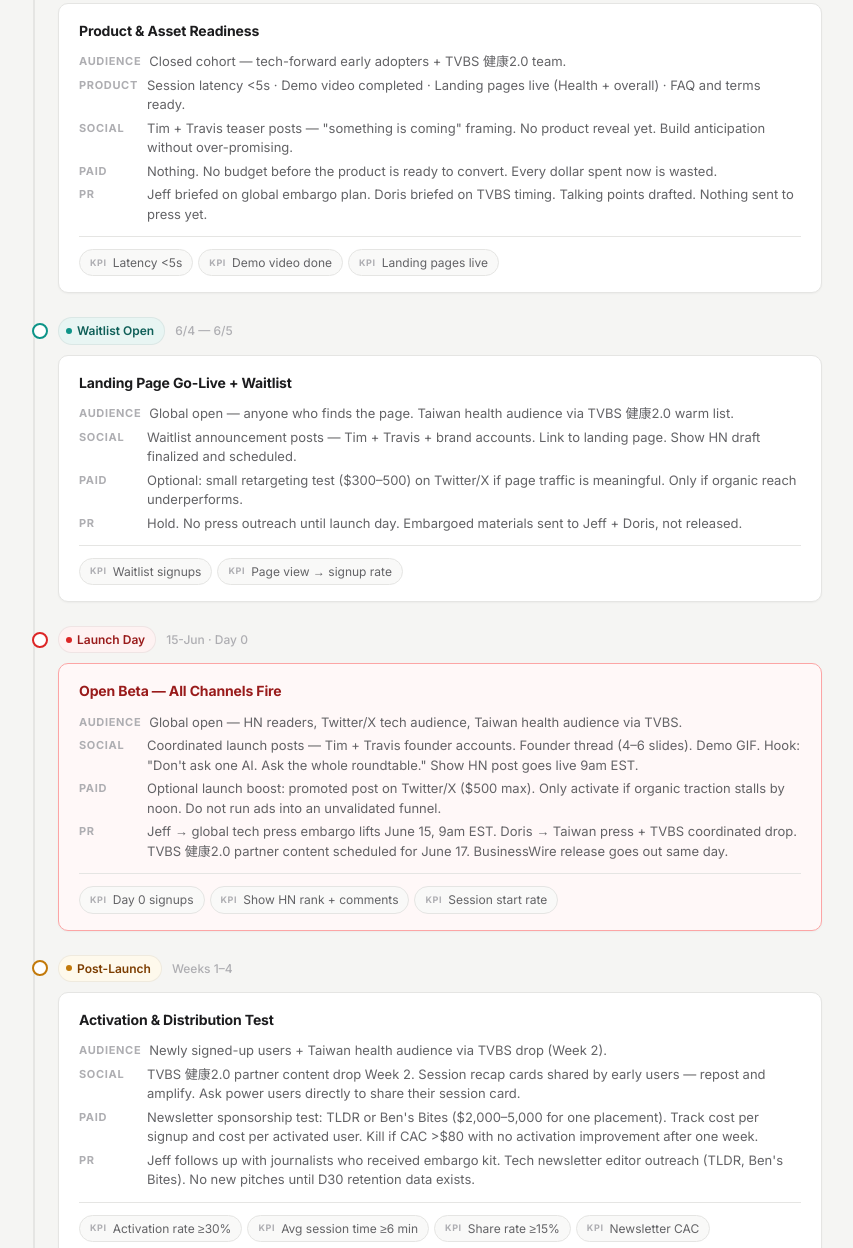
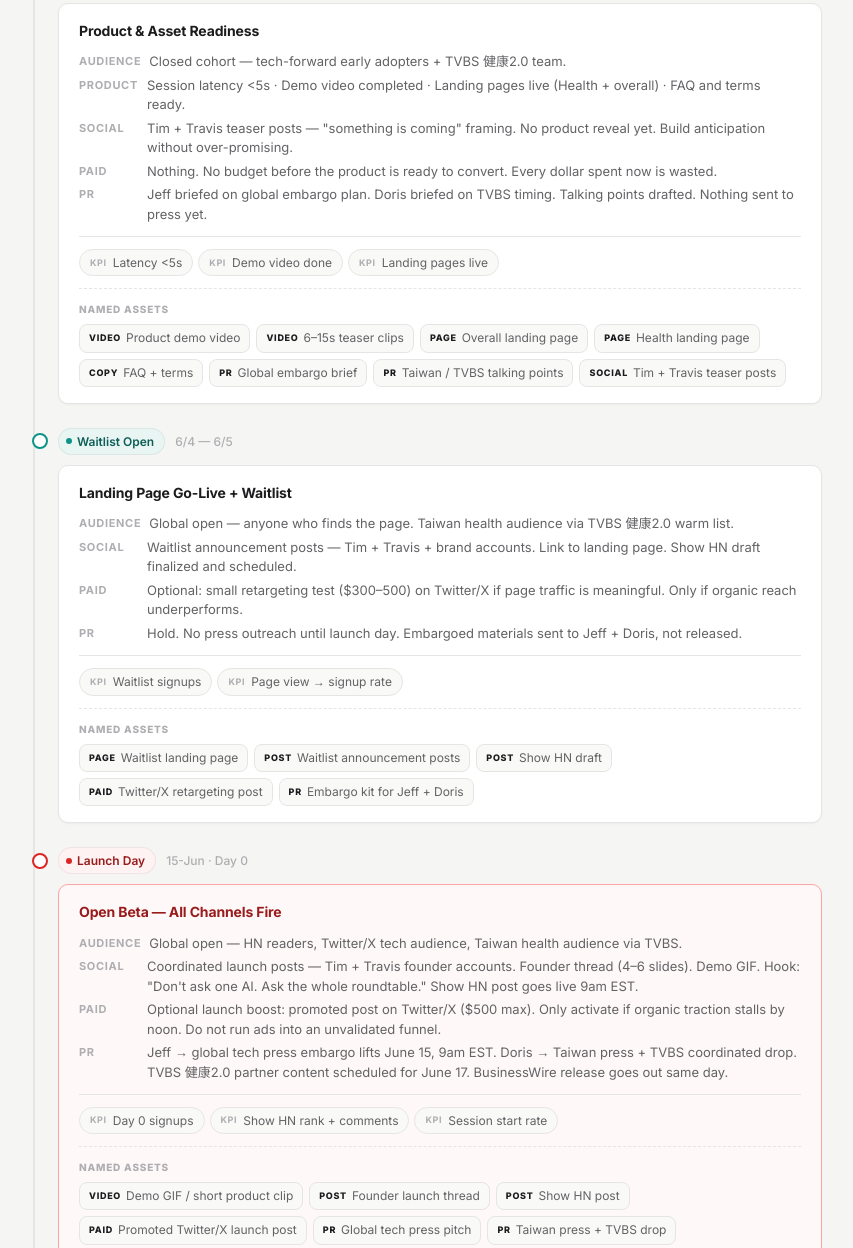
Before and after one commit to amandaclaw88-web/roundtable-ai-timeline, a plain HTML site: page index.html in a window 1280 px wide. Shown: the part 2267-3515 px from the top of the page, without its empty margins (216-1069 px from the left). Drawn offline with Linux system fonts and the light colour scheme.

Commit message:
Add named GTM assets by channel

```diff
--- a/index.html
+++ b/index.html
@@ -212,6 +212,11 @@
       font-size: 9px; font-weight: 700; letter-spacing: .07em;
       text-transform: uppercase; color: var(--faint); margin-right: 2px;
     }
+    .asset-row { margin-top: 12px; padding-top: 12px; border-top: 1px dashed var(--border); }
+    .asset-label { display: block; margin-bottom: 7px; font-size: 10px; font-weight: 800; letter-spacing: .08em; text-transform: uppercase; color: var(--faint); }
+    .asset-list { display: flex; flex-wrap: wrap; gap: 6px; }
+    .asset-chip { display: inline-flex; align-items: center; gap: 5px; border: 1px solid var(--border); background: var(--surface-2); border-radius: 8px; padding: 5px 9px; font-size: 12px; line-height: 1.35; color: var(--muted); }
+    .asset-chip b { font-size: 9px; font-weight: 800; letter-spacing: .08em; text-transform: uppercase; color: var(--ink); }
 
     /* Launch card accent */
     .tl-card.is-launch {
@@ -535,6 +540,7 @@
               <div class="kpi-chip"><span class="cl">KPI</span> Demo video done</div>
               <div class="kpi-chip"><span class="cl">KPI</span> Landing pages live</div>
             </div>
+            <div class="asset-row"><span class="asset-label">Named assets</span><div class="asset-list"><span class="asset-chip"><b>Video</b> Product demo video</span><span class="asset-chip"><b>Video</b> 6–15s teaser clips</span><span class="asset-chip"><b>Page</b> Overall landing page</span><span class="asset-chip"><b>Page</b> Health landing page</span><span class="asset-chip"><b>Copy</b> FAQ + terms</span><span class="asset-chip"><b>PR</b> Global embargo brief</span><span class="asset-chip"><b>PR</b> Taiwan / TVBS talking points</span><span class="asset-chip"><b>Social</b> Tim + Travis teaser posts</span></div></div>
           </div>
 
         </div>
@@ -563,6 +569,7 @@
               <div class="kpi-chip"><span class="cl">KPI</span> Waitlist signups</div>
               <div class="kpi-chip"><span class="cl">KPI</span> Page view → signup rate</div>
             </div>
+            <div class="asset-row"><span class="asset-label">Named assets</span><div class="asset-list"><span class="asset-chip"><b>Page</b> Waitlist landing page</span><span class="asset-chip"><b>Post</b> Waitlist announcement posts</span><span class="asset-chip"><b>Post</b> Show HN draft</span><span class="asset-chip"><b>Paid</b> Twitter/X retargeting post</span><span class="asset-chip"><b>PR</b> Embargo kit for Jeff + Doris</span></div></div>
           </div>
 
         </div>
@@ -592,6 +599,7 @@
               <div class="kpi-chip"><span class="cl">KPI</span> Show HN rank + comments</div>
               <div class="kpi-chip"><span class="cl">KPI</span> Session start rate</div>
             </div>
+            <div class="asset-row"><span class="asset-label">Named assets</span><div class="asset-list"><span class="asset-chip"><b>Video</b> Demo GIF / short product clip</span><span class="asset-chip"><b>Post</b> Founder launch thread</span><span class="asset-chip"><b>Post</b> Show HN post</span><span class="asset-chip"><b>Paid</b> Promoted Twitter/X launch post</span><span class="asset-chip"><b>PR</b> Global tech press pitch</span><span class="asset-chip"><b>PR</b> Taiwan press + TVBS drop</span><span class="asset-chip"><b>PR</b> BusinessWire release</span></div></div>
           </div>
 
         </div>
@@ -622,6 +630,7 @@
               <div class="kpi-chip"><span class="cl">KPI</span> Share rate ≥15%</div>
               <div class="kpi-chip"><span class="cl">KPI</span> Newsletter CAC</div>
             </div>
+            <div class="asset-row"><span class="asset-label">Named assets</span><div class="asset-list"><span class="asset-chip"><b>Video</b> TVBS / Health 2.0 partner clip</span><span class="asset-chip"><b>Card</b> Session recap share cards</span><span class="asset-chip"><b>Paid</b> Newsletter sponsorship placement</span><span class="asset-chip"><b>Paid</b> Retargeting paid post, if needed</span><span class="asset-chip"><b>PR</b> Journalist follow-up email</span><span class="asset-chip"><b>PR</b> Tech newsletter editor pitch</span></div></div>
           </div>
 
         </div>
@@ -652,6 +661,7 @@
               <div class="kpi-chip"><span class="cl">KPI</span> Free → Pro ≥3%</div>
               <div class="kpi-chip"><span class="cl">KPI</span> 5+ power users</div>
             </div>
+            <div class="asset-row"><span class="asset-label">Named assets</span><div class="asset-list"><span class="asset-chip"><b>Video</b> Topic preview clips</span><span class="asset-chip"><b>Post</b> Power user spotlight posts</span><span class="asset-chip"><b>Card</b> Recap card examples</span><span class="asset-chip"><b>Paid</b> Second newsletter placement</span><span class="asset-chip"><b>Paid</b> LinkedIn B2B pilot ads</span><span class="asset-chip"><b>PR</b> TVBS joint case study</span><span class="asset-chip"><b>PR</b> Full GA press pitch</span><span class="asset-chip"><b>Launch</b> Product Hunt asset pack</span></div></div>
           </div>
 
         </div>
```
Also changed, not shown: roundtable-rollout-timeline.png, 1 other file.
